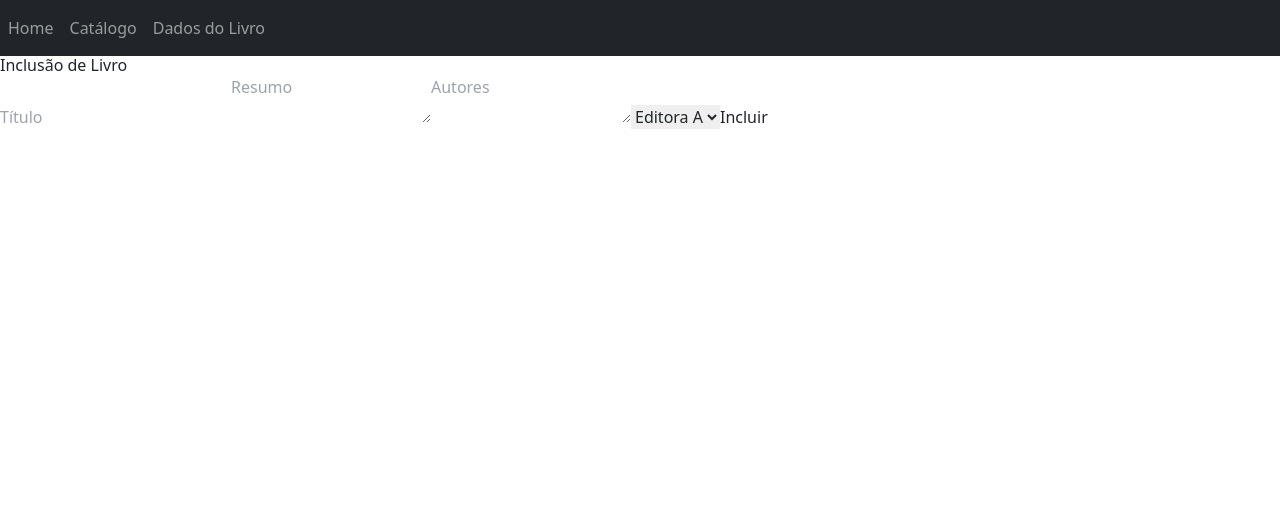
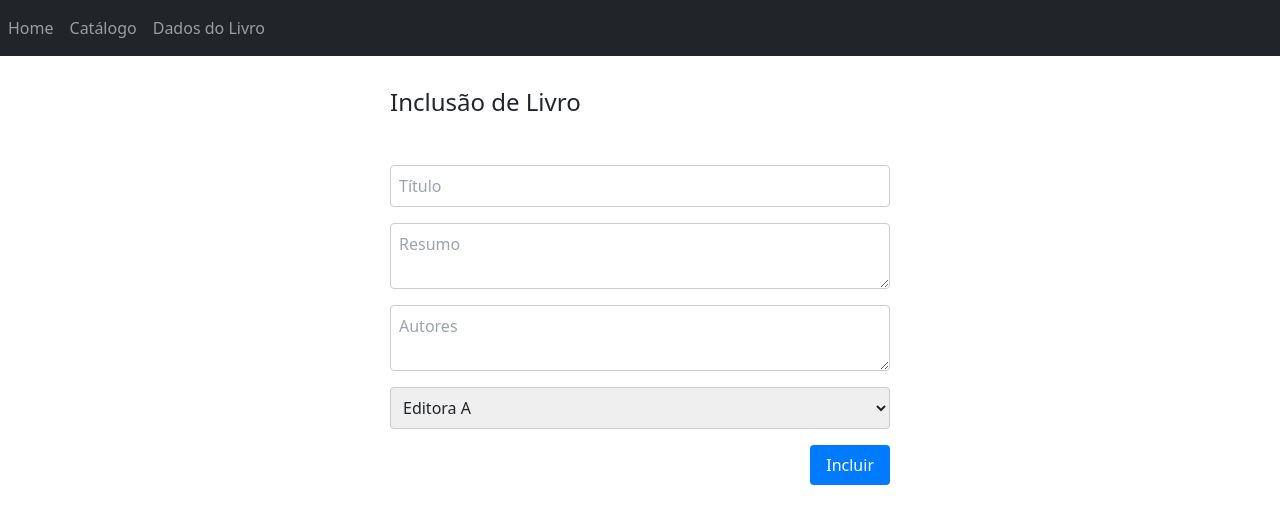
Before and after one commit to joaovicsa/Meu-Primeiro-Framework, a Next.js app in the folder livros-next/: page /LivroDados in a window 1280 px wide. Shown: the top 524 px of the page. Built offline with nearby package versions, Linux system fonts and the light colour scheme.

Commit message:
styled: aplica estilos para Catalogo e Dados do Livro

```diff
--- a/livros-next/pages/LivroDados.tsx
+++ b/livros-next/pages/LivroDados.tsx
@@ -45,8 +45,8 @@ const incluir = async (e: FormEvent<HTMLFormElement>) => {
   const sucesso = await incluirLivro(livro);
   if (sucesso) router.push('/LivroLista');
 };
-  return (
-    <div className={styles.container}>
+    return (
+    <div className={styles.containerDados}>
       <Head>
         <title>Loja Next</title>
         <meta name="description" content="Descrição da Loja Next" />
@@ -54,22 +54,43 @@ const incluir = async (e: FormEvent<HTMLFormElement>) => {
 
       <Menu />
 
-      <main>
+      <main className={styles.mainDados}>
         <h1>Inclusão de Livro</h1>
-        <form onSubmit={incluir}>
-          <input type="text" value={titulo} onChange={(e) => setTitulo(e.target.value)} placeholder="Título" />
-          <textarea value={resumo} onChange={(e) => setResumo(e.target.value)} placeholder="Resumo" />
-          <textarea value={autores} onChange={(e) => setAutores(e.target.value)} placeholder="Autores" />
-          <select value={codEditora} onChange={tratarCombo}>
-            {opcoes.map(option => (
-              <option key={option.value} value={option.value}>{option.text}</option>
+        <form onSubmit={incluir} className={styles.form}>
+          <input
+            type="text"
+            value={titulo}
+            onChange={(e) => setTitulo(e.target.value)}
+            placeholder="Título"
+            className={styles.input}
+          />
+          <textarea
+            value={resumo}
+            onChange={(e) => setResumo(e.target.value)}
+            placeholder="Resumo"
+            className={styles.textarea}
+          />
+          <textarea
+            value={autores}
+            onChange={(e) => setAutores(e.target.value)}
+            placeholder="Autores"
+            className={styles.textarea}
+          />
+          <select value={codEditora} onChange={tratarCombo} className={styles.select}>
+            {opcoes.map((option) => (
+              <option key={option.value} value={option.value}>
+                {option.text}
+              </option>
             ))}
           </select>
-          <button type="submit">Incluir</button>
+          <button type="submit" className={styles.button}>
+            Incluir
+          </button>
         </form>
       </main>
     </div>
   );
 };
 
+
 export default LivroDados;
--- a/livros-next/styles/Home.module.css
+++ b/livros-next/styles/Home.module.css
@@ -25,3 +25,101 @@
   color: #000;
   text-align: center;
 }
+
+
+.containerDados {
+  display: flex;
+  flex-direction: column;
+  min-height: 100vh;
+}
+
+.mainDados {
+  flex: 1;
+  padding: 2rem;
+}
+
+.mainDados h1{
+  display: flex;
+  flex-direction: column;
+  gap: 1rem;
+  max-width: 500px;
+  margin: 0 auto;
+  padding-bottom: 2em;
+  font-size: x-large;
+}
+
+.form {
+  display: flex;
+  flex-direction: column;
+  gap: 1rem;
+  max-width: 500px;
+  margin: 0 auto;
+}
+
+.input,
+.textarea,
+.select {
+  width: 100%;
+  padding: 0.5rem;
+  border: 1px solid #ccc;
+  border-radius: 4px;
+}
+
+.button {
+  align-self: flex-end;
+  padding: 0.5rem 1rem;
+  background-color: #007bff;
+  color: white;
+  border: none;
+  border-radius: 4px;
+  cursor: pointer;
+}
+
+.button:hover {
+  background-color: #0056b3;
+}
+
+.containerLista {
+  display: flex;
+  flex-direction: column;
+  min-height: 100vh;
+}
+
+.mainLista {
+  flex: 1;
+  padding: 2rem;
+}
+
+.mainLista h1{
+  padding-bottom: 1em;
+  font-size: x-large;
+}
+
+.table {
+  width: 50%;
+  border-collapse: collapse;
+  margin-top: 1rem;
+}
+
+.tableCell {
+  border: 1px solid #ccc;
+  padding: 0.5rem;
+  text-align: left;
+}
+
+.tableHeader {
+  background-color: #f8f8f8;
+}
+
+.deleteButton {
+  padding: 0.3rem 0.6rem;
+  color: white;
+  background-color: #d9534f;
+  border: none;
+  border-radius: 4px;
+  cursor: pointer;
+}
+
+.deleteButton:hover {
+  background-color: #c9302c;
+}
```
Also changed, not shown: livros-next/pages/LivroLista.tsx (+13 -13 lines).
